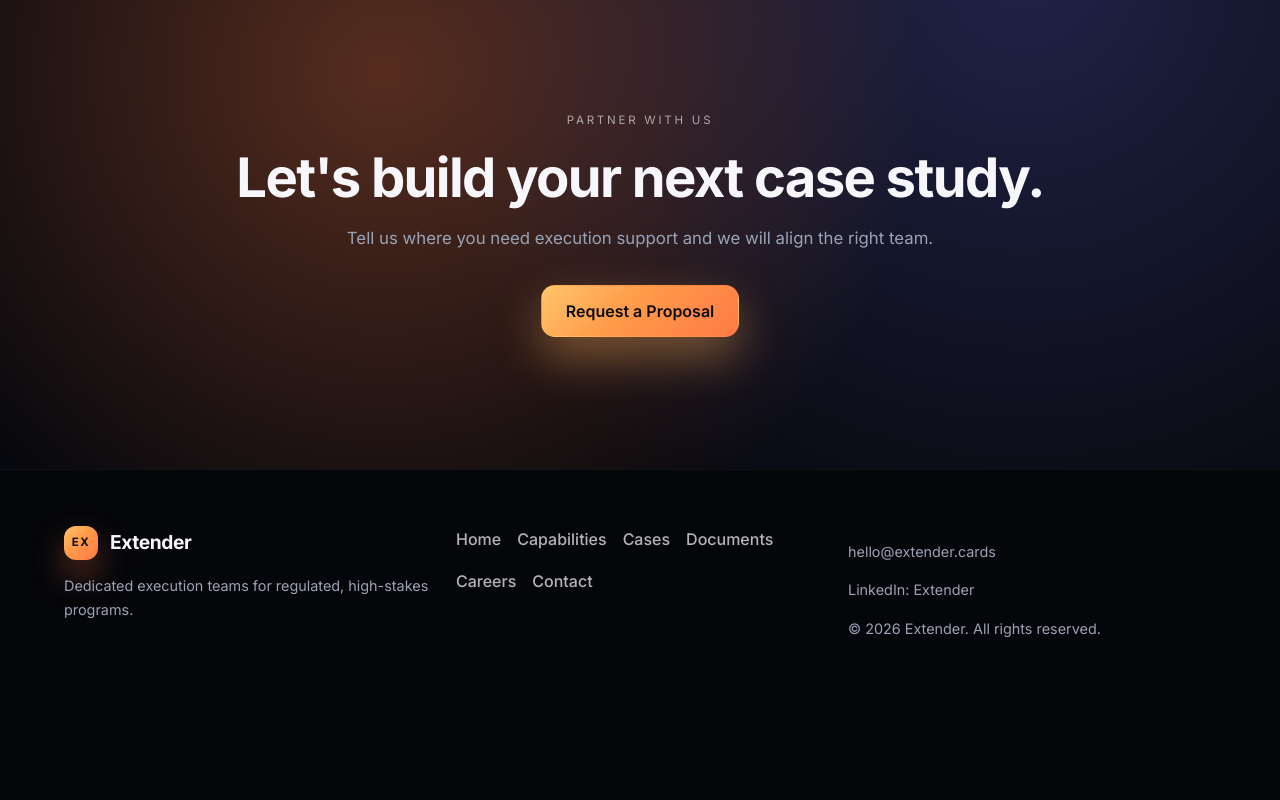
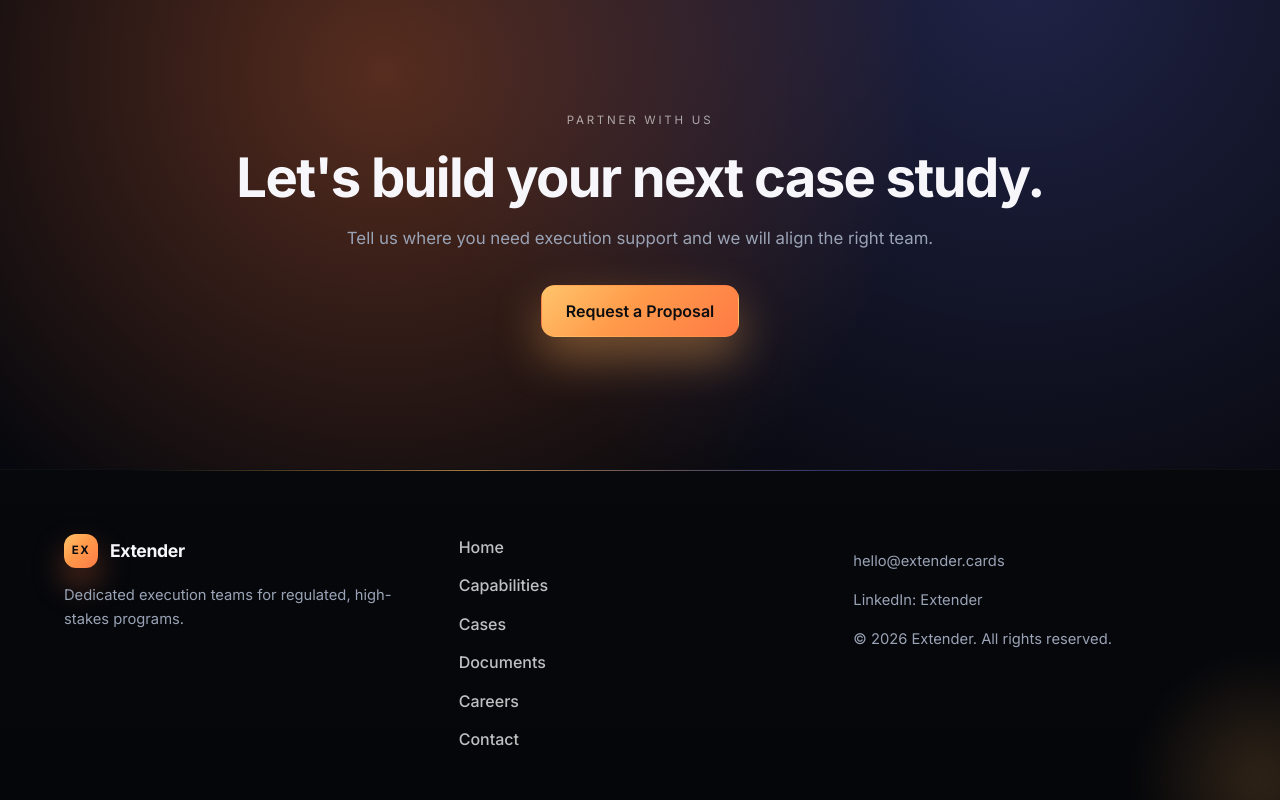
Before and after one commit to sofia180/Extender, a website: page cases.html in a window 1280 px wide. Shown: the part 1693-2493 px from the top of the page. Before the commit the page ends 2404 px from the top, so only its background shows below. Drawn offline with Linux system fonts and the light colour scheme.

Commit message:
Maximize mantra-like amber glass styling

```diff
--- a/assets/styles.css
+++ b/assets/styles.css
@@ -366,21 +366,23 @@ main {
 }
 
 .btn-secondary {
-  background: rgba(255, 255, 255, 0.04);
+  background: rgba(255, 255, 255, 0.06);
   color: var(--text);
-  border-color: var(--border-strong);
+  border-color: rgba(255, 255, 255, 0.2);
+  backdrop-filter: blur(10px);
 }
 
 .section-light .btn-secondary {
   color: var(--text-dark);
-  border-color: rgba(15, 23, 32, 0.18);
+  border-color: rgba(15, 23, 32, 0.22);
+  background: rgba(255, 255, 255, 0.7);
 }
 
 .btn-secondary:hover,
 .btn-secondary:focus-visible {
   transform: translateY(-2px);
-  background: rgba(255, 255, 255, 0.1);
-  border-color: rgba(255, 255, 255, 0.25);
+  background: rgba(255, 255, 255, 0.14);
+  border-color: rgba(255, 178, 87, 0.45);
 }
 
 .btn:active {
@@ -552,6 +554,14 @@ main {
 .metric:hover {
   transform: translateY(-3px);
   border-color: rgba(255, 178, 87, 0.4);
+}
+
+.card,
+.cap-item,
+.faq-item,
+.hero-stat,
+.metric {
+  transition: transform 0.25s ease, box-shadow 0.25s ease, border-color 0.25s ease;
 }
 
 .metric strong {
@@ -954,6 +964,19 @@ main {
   transform: translateX(4px);
 }
 
+.case-link::after {
+  content: "";
+  width: 18px;
+  height: 1px;
+  background: currentColor;
+  opacity: 0.6;
+  transition: transform 0.2s ease;
+}
+
+.case-link:hover::after {
+  transform: translateX(6px);
+}
+
 .tag-list {
   display: flex;
   flex-wrap: wrap;
@@ -999,25 +1022,67 @@ main {
 
 /* Footer */
 .site-footer {
-  background: #05060a;
-  border-top: 1px solid rgba(255, 255, 255, 0.05);
-  padding: 56px 0;
+  position: relative;
+  background: linear-gradient(180deg, rgba(6, 8, 12, 0.98), rgba(5, 6, 10, 1));
+  border-top: 1px solid rgba(255, 255, 255, 0.04);
+  padding: 64px 0 48px;
+  overflow: hidden;
+}
+
+.site-footer::before {
+  content: "";
+  position: absolute;
+  top: 0;
+  left: 10%;
+  right: 10%;
+  height: 1px;
+  background: linear-gradient(
+    90deg,
+    transparent,
+    rgba(255, 178, 87, 0.65),
+    rgba(122, 125, 255, 0.4),
+    transparent
+  );
+}
+
+.site-footer::after {
+  content: "";
+  position: absolute;
+  right: -120px;
+  bottom: -120px;
+  width: 280px;
+  height: 280px;
+  background: radial-gradient(circle, rgba(255, 178, 87, 0.25), transparent 65%);
+  filter: blur(12px);
+  opacity: 0.7;
 }
 
 .footer-grid {
   display: grid;
-  gap: 24px;
+  gap: 32px;
 }
 
 .footer-links {
   display: flex;
-  gap: 16px;
-  flex-wrap: wrap;
+  gap: 12px;
+  flex-direction: column;
 }
 
 .footer-meta {
   color: var(--muted);
-  font-size: 0.9rem;
+  font-size: 0.92rem;
+}
+
+.site-footer .logo {
+  font-size: 1.1rem;
+}
+
+.site-footer .nav-link {
+  color: rgba(255, 255, 255, 0.75);
+}
+
+.site-footer .nav-link:hover {
+  color: var(--text);
 }
 
 /* Capabilities */
```
